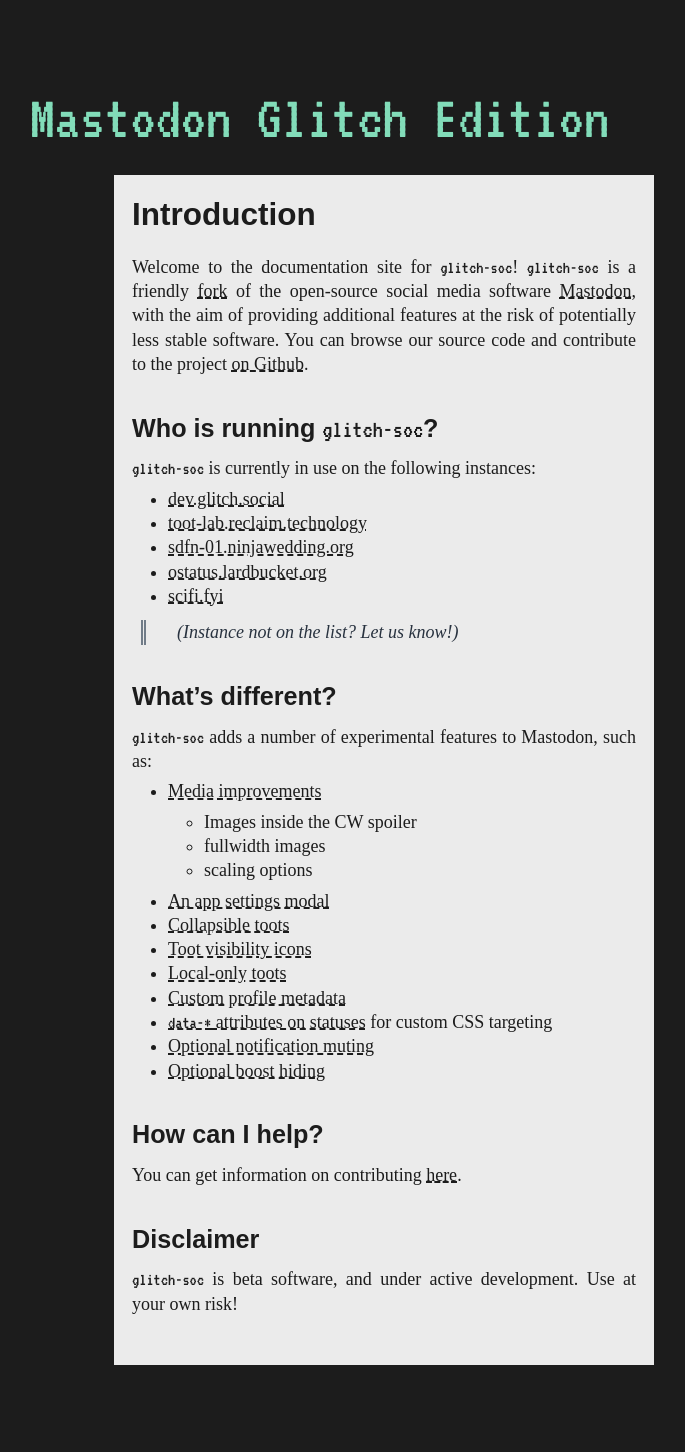
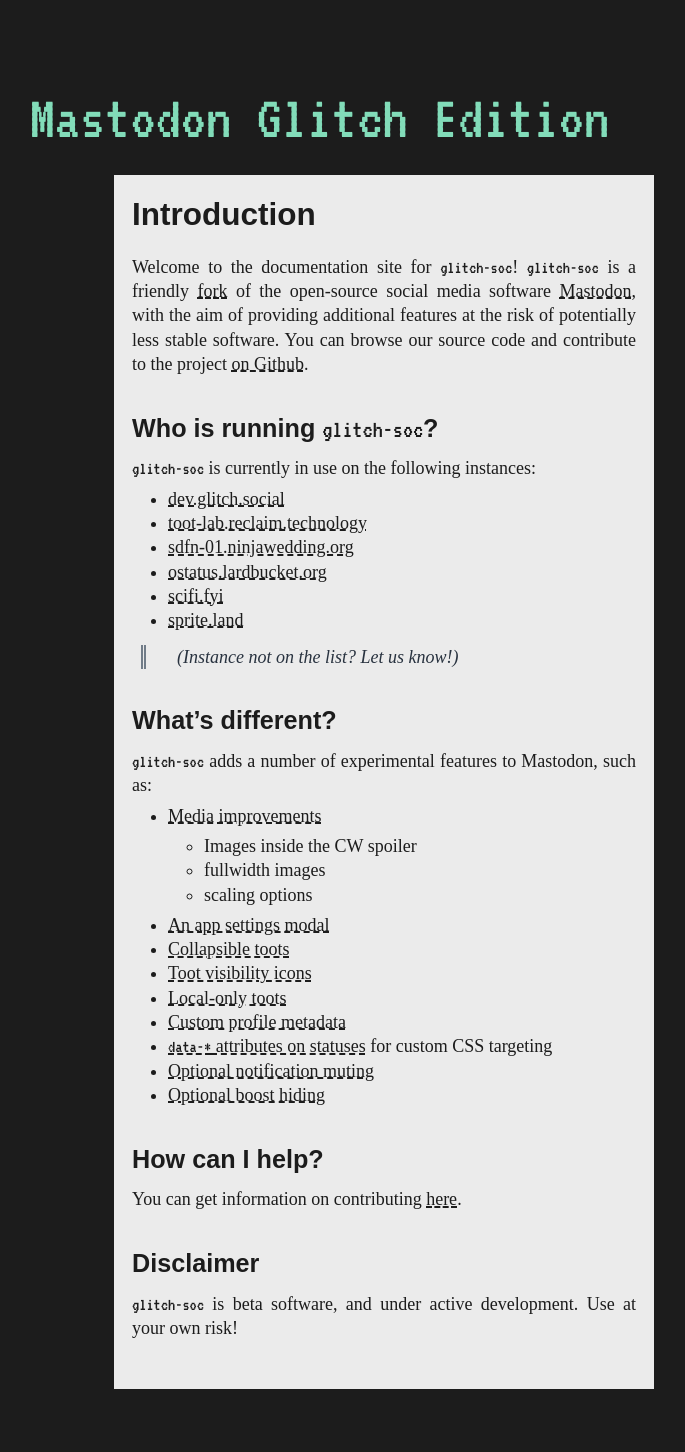
Before and after one commit to glitch-soc/docs, a Jekyll site: the page built from index.md, in a window 1280 px wide. Shown: the whole page, without its empty margins (256-941 px from the left). Built offline with Jekyll 4.4.1, drawn with Linux system fonts in a browser that asks for light colours; some web fonts are replaced; our own code applies the rules of GitHub Pages for plain Markdown files; before the commit the page ends 1428 px from its top, so only the background shows below that.

Commit message:
Add sprite.land to list of instances
Since we're including closed-registration instances now!

```diff
--- a/index.md
+++ b/index.md
@@ -15,6 +15,7 @@ You can browse our source code and contribute to the project [on Github][glitch-
  - [sdfn-01.ninjawedding.org](https://sdfn-01.ninjawedding.org/)
  - [ostatus.lardbucket.org](https://ostatus.lardbucket.org/)
  - [scifi.fyi](https://scifi.fyi/)
+ - [sprite.land](https://sprite.land)
 
 >   (Instance not on the list? Let us know!)
 
```
